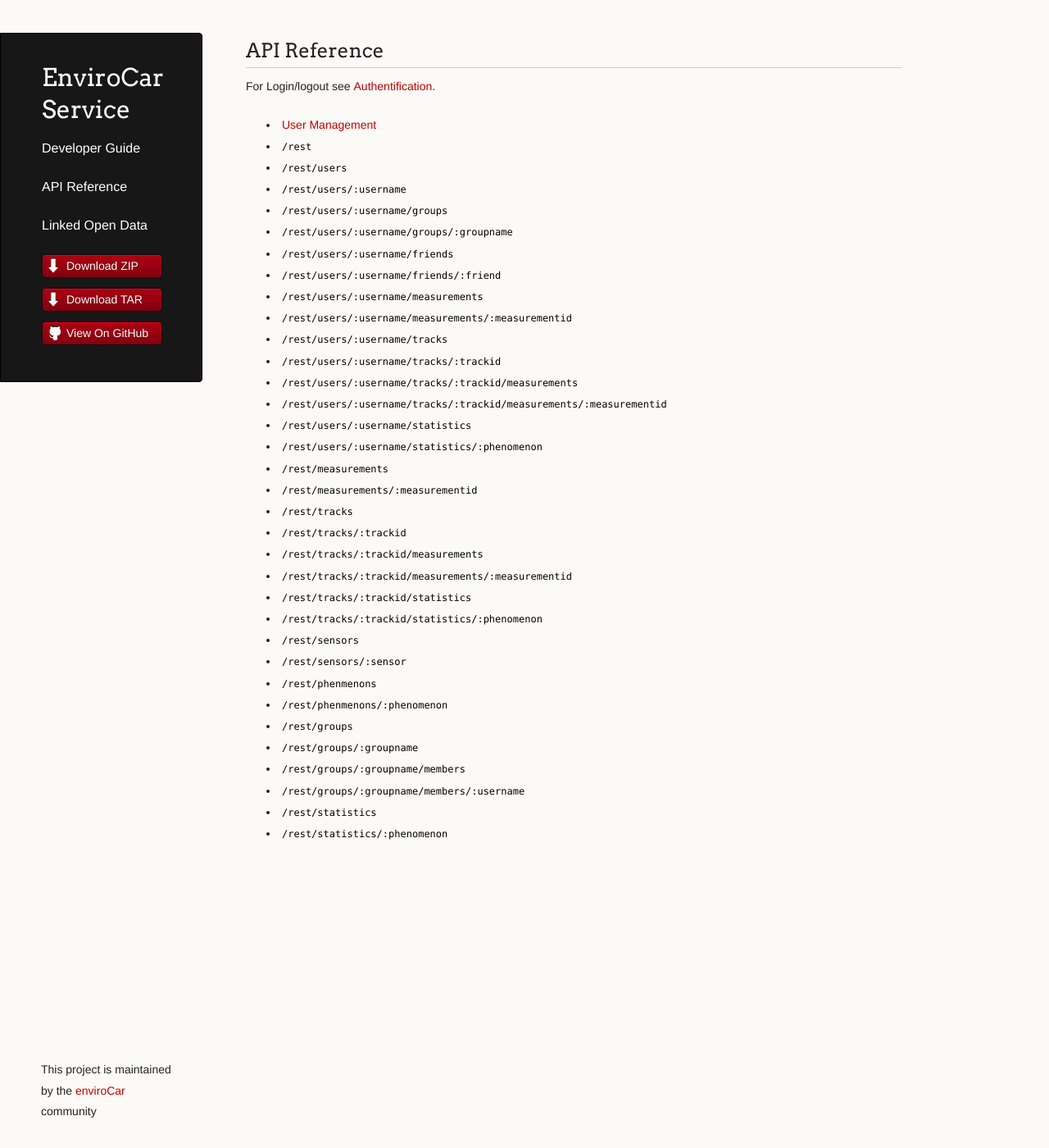
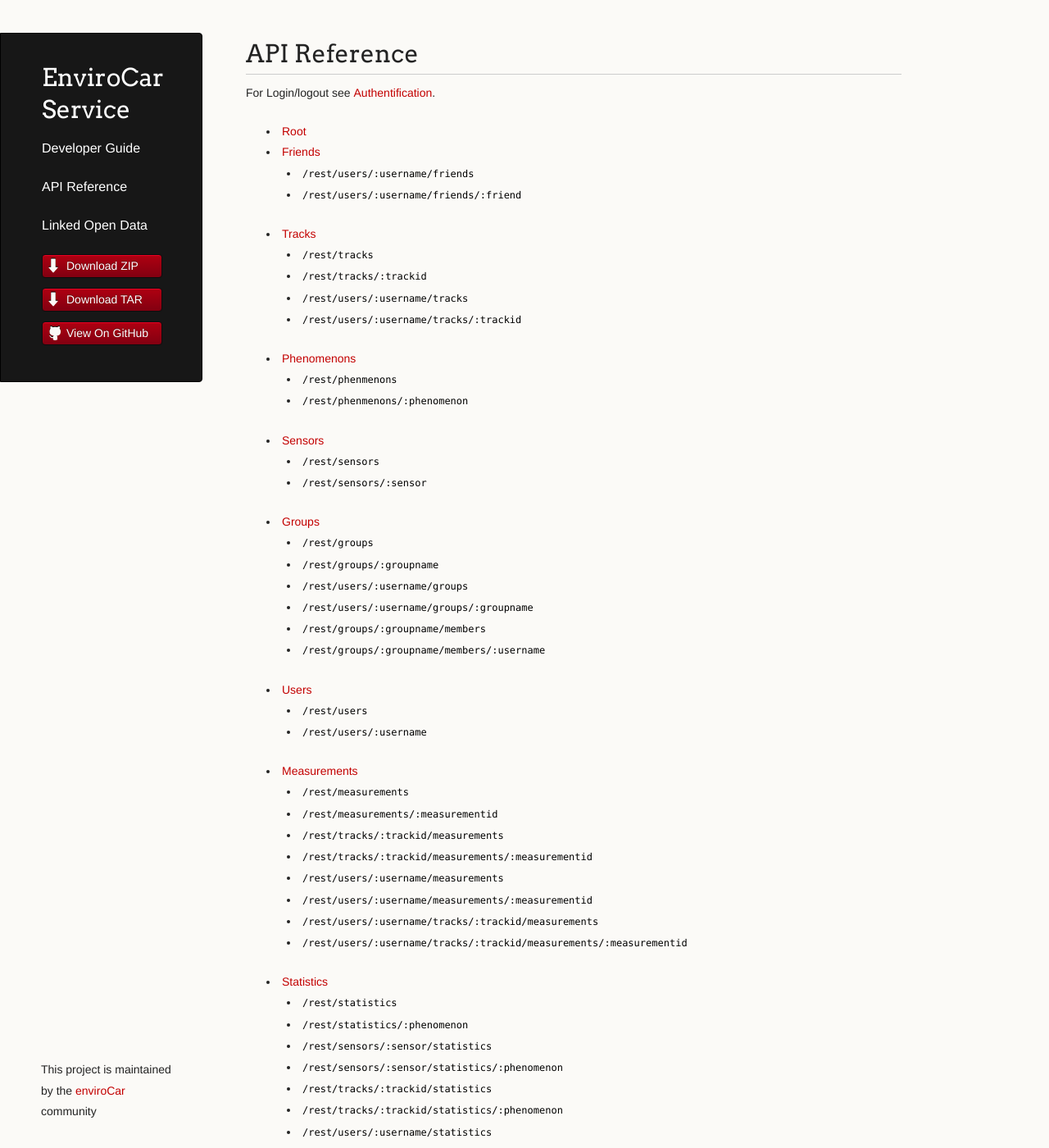
Before and after one commit to enviroCar/enviroCar-server, a Jekyll site: the page built from api/index.md, in a window 1280 px wide and 1400 px high. Shown: the whole window at 82% size. Built offline with Jekyll 4.4.1, drawn with Linux system fonts in a browser that asks for light colours; Markdown is read by kramdown in place of the engine named in the settings; some of the changed text lies outside the part shown.

Commit message:
rewritten api/index

```diff
--- a/api/index.md
+++ b/api/index.md
@@ -1,43 +1,56 @@
 ---
 layout: default
 ---
-## API Reference
+# API Reference
 For Login/logout see [Authentification](authentification).
 
-* [User Management](usermanagement.html)
-* [`/rest`](root.html)
-* [`/rest/users`](users.html)
-* [`/rest/users/:username`](user.html)
-* [`/rest/users/:username/groups`](usergroups.html)
-* [`/rest/users/:username/groups/:groupname`](usergroup.html)
-* [`/rest/users/:username/friends`](friends.html)
-* [`/rest/users/:username/friends/:friend`](friend.html)
-* [`/rest/users/:username/measurements`](usermeasurements.html)
-* [`/rest/users/:username/measurements/:measurementid`](usermeasurement.html)
-* [`/rest/users/:username/tracks`](usertracks.html)
-* [`/rest/users/:username/tracks/:trackid`](usertrack.html)
-* [`/rest/users/:username/tracks/:trackid/measurements`](usertrackmeasurements.html)
-* [`/rest/users/:username/tracks/:trackid/measurements/:measurementid`](usermeasurement.html)
-* [`/rest/users/:username/statistics`](userstatistics.html)
-* [`/rest/users/:username/statistics/:phenomenon`](userstatistics.html)
-* [`/rest/measurements`](measurements.html)
-* [`/rest/measurements/:measurementid`](measurement.html)
-* [`/rest/tracks`](tracks.html)
-* [`/rest/tracks/:trackid`](track.html)
-* [`/rest/tracks/:trackid/measurements`](trackmeasurements.html)
-* [`/rest/tracks/:trackid/measurements/:measurementid`](trackmeasurement.html)
-* [`/rest/tracks/:trackid/statistics`](trackstatistics.html)
-* [`/rest/tracks/:trackid/statistics/:phenomenon`](trackstatistics.html)
-* [`/rest/sensors`](sensors.html)
-* [`/rest/sensors/:sensor`](sensor.html)
-* [`/rest/phenmenons`](phenomenons.html)
-* [`/rest/phenmenons/:phenomenon`](phenomenon.html)
-* [`/rest/groups`](groups.html)
-* [`/rest/groups/:groupname`](group.html)
-* [`/rest/groups/:groupname/members`](groupmembers.html)
-* [`/rest/groups/:groupname/members/:username`](groupmember.html)
-* [`/rest/statistics`](statistics.html)
-* [`/rest/statistics/:phenomenon`](statistics.html)
-
-
-[user.create.json]: https://github.com/enviroCar/enviroCar-server/blob/master/rest/src/main/resources/schema/user.create.json "user.create.json"
+* [Root](root)
+* [Friends](friends)
+    * `/rest/users/:username/friends`
+    * `/rest/users/:username/friends/:friend`
+* [Tracks](tracks)
+    * `/rest/tracks`
+    * `/rest/tracks/:trackid`
+    * `/rest/users/:username/tracks`
+    * `/rest/users/:username/tracks/:trackid`
+* [Phenomenons](phenomenons)
+    * `/rest/phenmenons`
+    * `/rest/phenmenons/:phenomenon`
+* [Sensors](sensors)
+    * `/rest/sensors`
+    * `/rest/sensors/:sensor`
+* [Groups](groups)
+    * `/rest/groups`
+    * `/rest/groups/:groupname`
+    * `/rest/users/:username/groups`
+    * `/rest/users/:username/groups/:groupname`
+    * `/rest/groups/:groupname/members`
+    * `/rest/groups/:groupname/members/:username`
+* [Users](users)
+    * `/rest/users`
+    * `/rest/users/:username`
+* [Measurements](measurements)
+    * `/rest/measurements`
+    * `/rest/measurements/:measurementid`
+    * `/rest/tracks/:trackid/measurements`
+    * `/rest/tracks/:trackid/measurements/:measurementid`
+    * `/rest/users/:username/measurements`
+    * `/rest/users/:username/measurements/:measurementid`
+    * `/rest/users/:username/tracks/:trackid/measurements`
+    * `/rest/users/:username/tracks/:trackid/measurements/:measurementid`
+* [Statistics](statistics)
+    * `/rest/statistics`
+    * `/rest/statistics/:phenomenon`
+    * `/rest/sensors/:sensor/statistics`
+    * `/rest/sensors/:sensor/statistics/:phenomenon`
+    * `/rest/tracks/:trackid/statistics`
+    * `/rest/tracks/:trackid/statistics/:phenomenon`
+    * `/rest/users/:username/statistics`
+    * `/rest/users/:username/statistics/:phenomenon`
+* [Activities](activities)
+    * `/rest/users/:username/activities`
+    * `/rest/users/:username/activities/:activity`
+    * `/rest/users/:username/friendActivities`
+    * `/rest/users/:username/friendActivities/:activity`
+    * `/rest/groups/:groupname/activities`
+    * `/rest/groups/:groupname/activities/:activity`
```
Also changed, not shown: api/activities.md (+3 -0 lines), api/users.md (+0 -2 lines).
